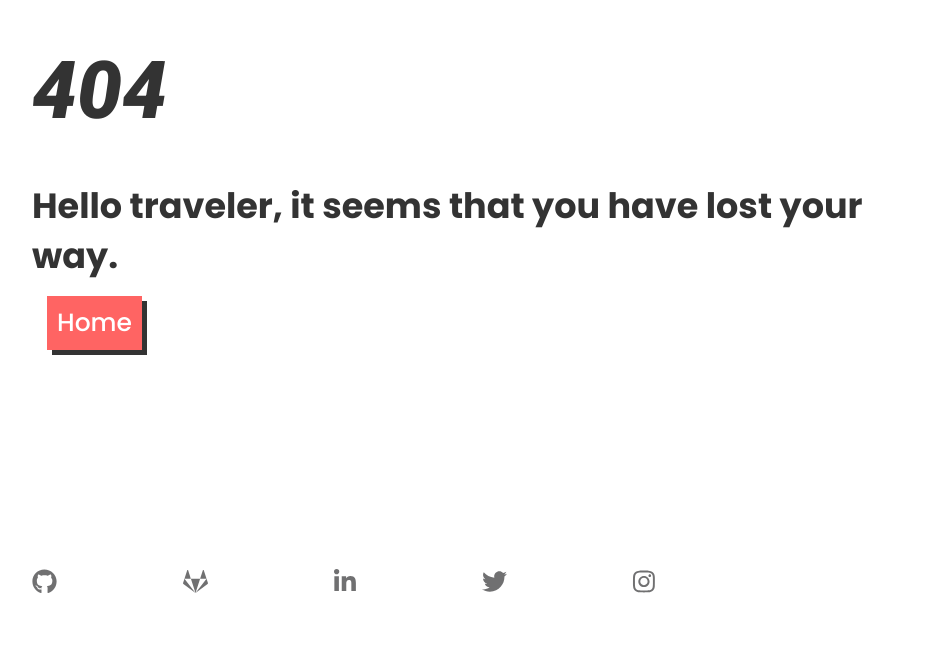
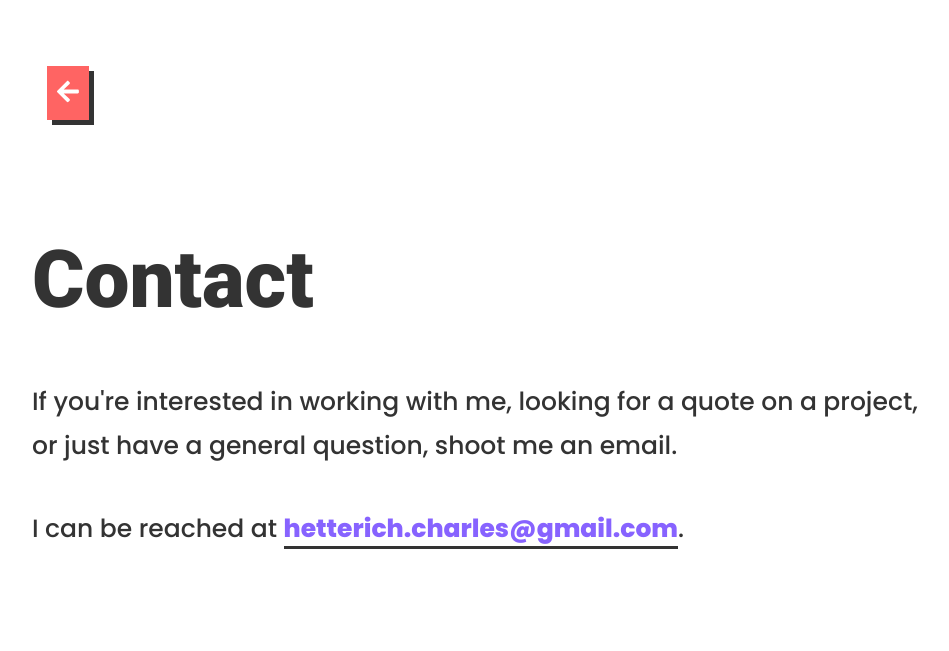
Before and after one commit to charlesHetterich/Personal-Site-Project, a React (Create React App) app: page /contact in a window 1280 px wide. Before the commit this address had no page. Shown: the part 149-800 px from the top of the page, without its empty margins (158-1107 px from the left). Built offline with nearby package versions, Linux system fonts and the light colour scheme; the HTML template or start-up script is replaced by a standard one.

Commit message:
Added contact page to site

```diff
--- a/src/App.tsx
+++ b/src/App.tsx
@@ -15,6 +15,7 @@ import { MBMS } from "./Views/MBMS";
 import { DiverNow } from "./Views/Diver Now/Diver Now";
 import { PAJoe } from "./Views/PA Joe";
 
+import { Contact } from "./Views/Contact";
 import { Podcast } from "./Views/Podcast";
 
 import { Lost404 } from "./Views/404";
@@ -46,6 +47,7 @@ export default function App() {
               <Route exact path="/mbms" component={MBMS}></Route>
               {/*<Route exact path="/diver-now" component={DiverNow}></Route>*/}
               <Route exact path="/pa-joe" component={PAJoe}></Route>
+              <Route exact path="/contact" component={Contact}></Route>
               <Route exact path="/podcast" component={Podcast}></Route>
               <Route component={Lost404}></Route>
             </Switch>
--- /dev/null
+++ b/src/Views/Contact.tsx
@@ -0,0 +1,31 @@
+import React from "react";
+import { withStyles, Box } from "@material-ui/core";
+
+import { Body, CustomArticleComponents, Header } from "../Util/Components";
+
+const { InlineLink } = CustomArticleComponents({
+  inlineColor: "#8763ff",
+});
+
+export const Contact: React.FunctionComponent = () => {
+  return (
+    <Container>
+      <Header title="Contact" links={[]} color="#ff6463" />
+      <Body>
+        If you're interested in working with me, looking for a quote on a
+        project, or just have a general question, shoot me an email.
+      </Body>
+      <Body>
+        I can be reached at{" "}
+        <InlineLink type="external" href="mailto:hetterich.charles@gmail.com">
+          hetterich.charles@gmail.com
+        </InlineLink>
+        .
+      </Body>
+    </Container>
+  );
+};
+
+const Container = withStyles((theme) => ({
+  root: {},
+}))(Box);
--- a/src/Views/Home.tsx
+++ b/src/Views/Home.tsx
@@ -70,7 +70,9 @@ export function Home() {
         title="Miscellaneous"
         color="#00d688"
         content={[
+          { text: "Contact", link: "/contact" },
           { text: "Music", link: "/music", flags: ["inactive"] },
+          { text: "Podcast", link: "/podcast" },
           { text: "Recipes", link: "/recipes", flags: ["inactive"] },
           {
             text: "Travel Photos",
@@ -78,7 +80,6 @@ export function Home() {
             flags: ["inactive"],
           },
           { text: "Resume", link: "/resume", flags: ["inactive"] },
-          { text: "Podcast", link: "/podcast" },
         ]}
       />
     </Container>
```
